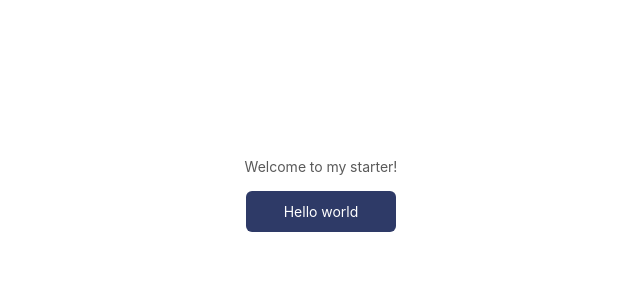
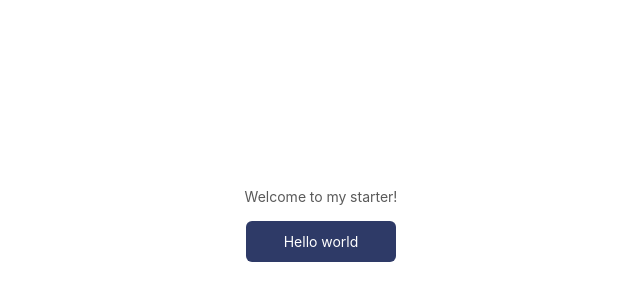
Before and after one commit to Andrzej-Marek/car_service_base, a React app: page / in a window 1280 px wide. Shown: the part 206-506 px from the top of the page, without its empty margins (319-959 px from the left). Built offline with nearby package versions, Linux system fonts and the light colour scheme; the HTML template or start-up script is replaced by a standard one.

Commit message:
Created tile file, first structure

```diff
--- a/src/App.tsx
+++ b/src/App.tsx
@@ -1,6 +1,6 @@
 import React, { FC } from "react";
 import styled from "styled-components";
-import { PrimaryButton } from "./components";
+import { PrimaryButton, Tile } from "./components";
 import { GlobalStyle } from "./shared/styles";
 
 interface OwnProps {}
@@ -12,6 +12,7 @@ const App: FC<Props> = () => {
         <>
             <GlobalStyle />
             <ContentWrapper>
+                <Tile/>
                 <p>Welcome to my starter!</p>
                 <PrimaryButton text="Hello world" width="150px" />
             </ContentWrapper>
--- /dev/null
+++ b/src/components/Tile/Tile.tsx
@@ -0,0 +1,26 @@
+import React, { FC } from "react";
+import styled from "styled-components";
+
+interface OwnProps {}
+
+type Props = OwnProps;
+
+const Tile: FC<Props> = () => {
+
+    return (
+        <TileWrapper>
+
+        </TileWrapper>
+    )
+
+}
+
+const TileWrapper = styled.div`
+
+    background-color: white;
+    padding: 30px 20px;
+
+`;
+
+
+export default Tile;
--- a/src/components/index.ts
+++ b/src/components/index.ts
@@ -1,3 +1,7 @@
 // Buttons
 
 export { default as PrimaryButton } from "./Buttons/PrimaryButton/PrimaryButton";
+
+//Tile
+
+export { default as Tile } from "./Tile/Tile";
```
